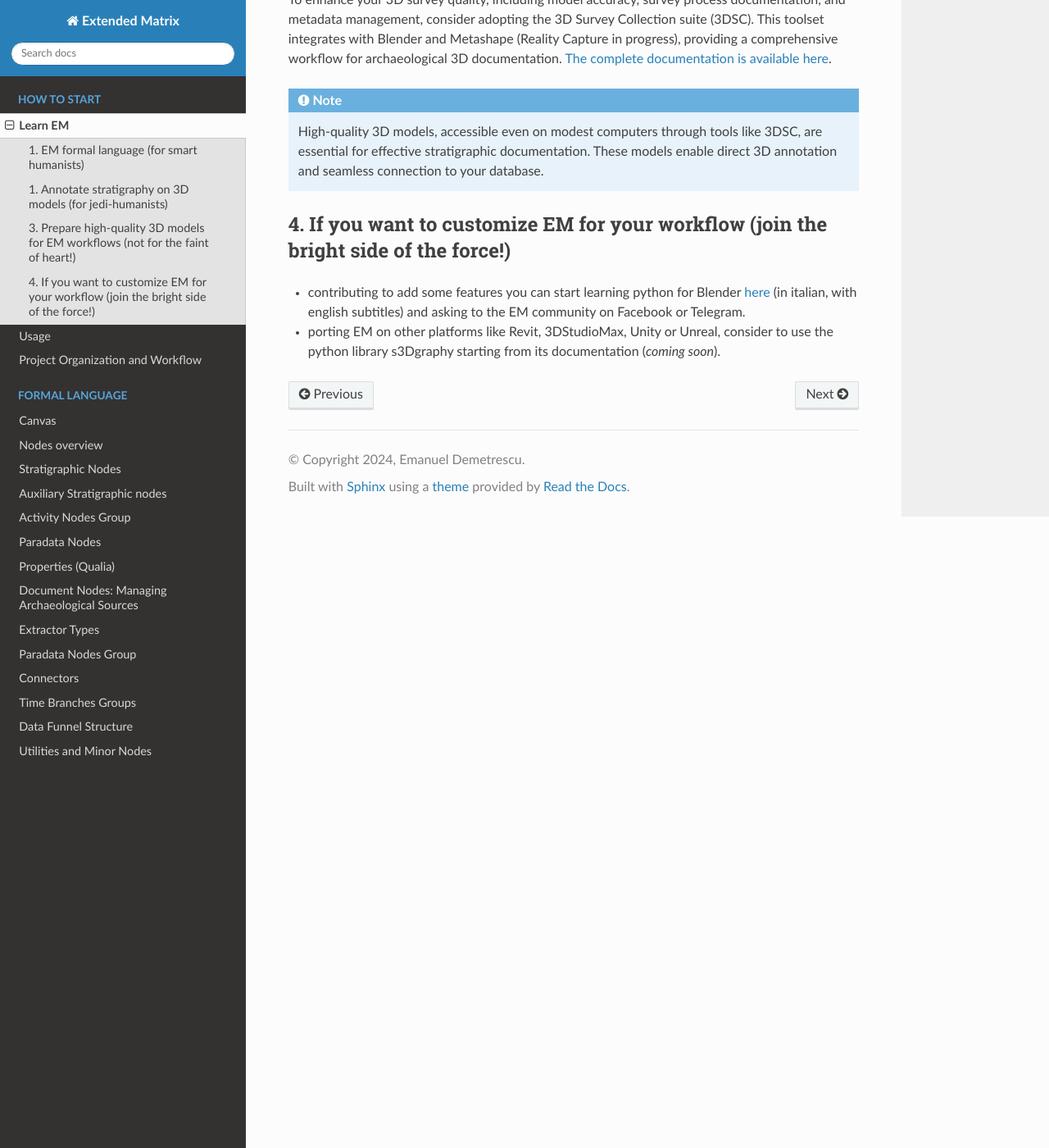
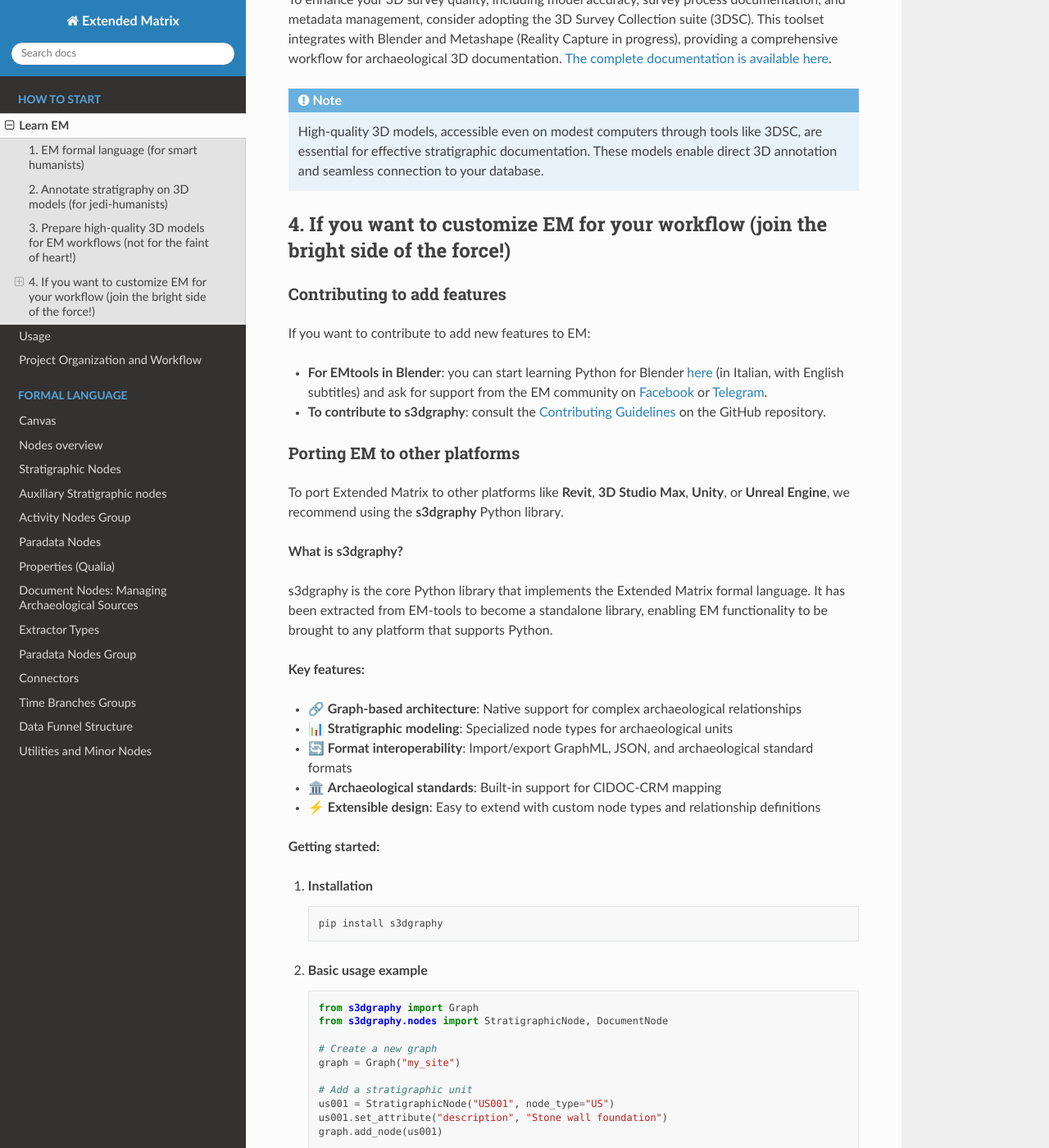
Before and after one commit to zalmoxes-laran/ExtendedMatrix-doc, a Sphinx documentation site: the page built from docs/learn_EM.rst, in a window 1280 px wide and 1400 px high, scrolled down 910 px. Shown: the whole window at 82% size. Built offline with Sphinx 7.4.7 and the Read the Docs theme 3.1.0, drawn with Linux system fonts in a browser that asks for light colours; pages that are not in the unit, such as notebooks, are missing from menus; some of the changed text lies outside the part shown.

Commit message:
Update learn_EM.rst

```diff
--- a/docs/learn_EM.rst
+++ b/docs/learn_EM.rst
@@ -13,7 +13,7 @@ Provides an overview of the EM language, a formal graphical notation used to des
 
    The reference repository, which contains example cards, node icons, templates and other useful material, is available at https://github.com/zalmoxes-laran/ExtendedMatrix/tree/EM_1.5_dev/
 
-1. Annotate stratigraphy on 3D models (for jedi-humanists)
+2. Annotate stratigraphy on 3D models (for jedi-humanists)
 ------------------------------------------------------------------------------------------------
 
 If you want to connect your documentation to 3D models, it is a good idea to learn also some of the tools from the Extended Matrix Framework (EMF), starting from the EMtools for Blender. `You can find the documentation here <https://docs.extendedmatrix.org/projects/EM-tools/en/latest/index.html>`_.
@@ -32,8 +32,95 @@ To enhance your 3D survey quality, including model accuracy, survey process docu
    High-quality 3D models, accessible even on modest computers through tools like 3DSC, are essential for effective stratigraphic documentation. These models enable direct 3D annotation and seamless connection to your database.
 
 4. If you want to customize EM for your workflow (join the bright side of the force!)
-------------------------------------------------
+-------------------------------------------------------------------------------------
 
-* contributing to add some features you can start learning python for Blender `here <https://www.youtube.com/watch?v=rKGNc6CQ2cg>`_ (in italian, with english subtitles) and asking to the EM community on Facebook or Telegram.
+Contributing to add features
+~~~~~~~~~~~~~~~~~~~~~~~~~~~~~
 
-* porting EM on other platforms like Revit, 3DStudioMax, Unity or Unreal, consider to use the python library s3Dgraphy starting from its documentation (*coming soon*).
+If you want to contribute to add new features to EM:
+
+* **For EMtools in Blender**: you can start learning Python for Blender `here <https://www.youtube.com/watch?v=rKGNc6CQ2cg>`_ (in Italian, with English subtitles) and ask for support from the EM community on `Facebook <https://www.facebook.com/groups/extendedmatrix>`_ or `Telegram <https://t.me/UserGroupEM>`_.
+
+* **To contribute to s3dgraphy**: consult the `Contributing Guidelines <https://github.com/zalmoxes-laran/s3dgraphy/blob/main/CONTRIBUTING.md>`_ on the GitHub repository.
+
+Porting EM to other platforms
+~~~~~~~~~~~~~~~~~~~~~~~~~~~~~~
+
+To port Extended Matrix to other platforms like **Revit**, **3D Studio Max**, **Unity**, or **Unreal Engine**, we recommend using the **s3dgraphy** Python library.
+
+**What is s3dgraphy?**
+
+s3dgraphy is the core Python library that implements the Extended Matrix formal language. It has been extracted from EM-tools to become a standalone library, enabling EM functionality to be brought to any platform that supports Python.
+
+**Key features:**
+
+* 🔗 **Graph-based architecture**: Native support for complex archaeological relationships
+* 📊 **Stratigraphic modeling**: Specialized node types for archaeological units
+* 🔄 **Format interoperability**: Import/export GraphML, JSON, and archaeological standard formats
+* 🏛️ **Archaeological standards**: Built-in support for CIDOC-CRM mapping
+* ⚡ **Extensible design**: Easy to extend with custom node types and relationship definitions
+
+**Getting started:**
+
+1. **Installation**
+
+   .. code-block:: bash
+
+      pip install s3dgraphy
+
+2. **Basic usage example**
+
+   .. code-block:: python
+
+      from s3dgraphy import Graph
+      from s3dgraphy.nodes import StratigraphicNode, DocumentNode
+
+      # Create a new graph
+      graph = Graph("my_site")
+
+      # Add a stratigraphic unit
+      us001 = StratigraphicNode("US001", node_type="US")
+      us001.set_attribute("description", "Stone wall foundation")
+      graph.add_node(us001)
+
+      # Add documentation
+      doc001 = DocumentNode("DOC001", "site_plan.pdf")
+      graph.add_node(doc001)
+
+      # Create relationship
+      graph.add_edge(us001.node_id, doc001.node_id, "documented_by")
+
+      # Export to GraphML
+      graph.export_graphml("my_site.graphml")
+
+3. **Integration with your platform**
+
+   To integrate s3dgraphy into your application:
+
+   * Use s3dgraphy APIs to create and manage EM graphs
+   * Implement the visual interface specific to your platform
+   * Use supported export/import formats (GraphML, JSON) for interoperability
+
+**Available resources:**
+
+* 📖 **Complete documentation**: `s3dgraphy Documentation <https://docs.extendedmatrix.org/projects/s3dgraphy/>`_ *(coming soon)*
+* 💻 **GitHub Repository**: https://github.com/zalmoxes-laran/s3dgraphy
+* 🐛 **Issue Tracker**: https://github.com/zalmoxes-laran/s3dgraphy/issues
+* 📧 **Developer contact**: emanuel.demetrescu@cnr.it
+
+**Extended Matrix Ecosystem:**
+
+s3dgraphy is part of the broader Extended Matrix Framework ecosystem:
+
+* **EM-tools for Blender** - 3D visualization and annotation
+* **3D Survey Collection (3DSC)** - High-quality 3D model preparation
+* **ATON 3 Framework** - Web-based archaeological visualization
+* **Heriverse Platform** - Virtual heritage experiences
+
+.. note::
+
+   s3dgraphy is currently under active development. Version 1.0 is planned for Q2 2025 with complete features for multi-platform integration. For the current development status, consult the `roadmap <https://github.com/zalmoxes-laran/s3dgraphy/blob/main/ROADMAP.md>`_.
+
+.. tip::
+
+   For integration examples and complete workflows, consult the `Examples & Workflows <https://docs.extendedmatrix.org/projects/s3dgraphy/examples/>`_ section in the s3dgraphy documentation.
```
